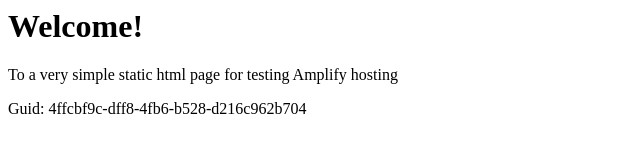
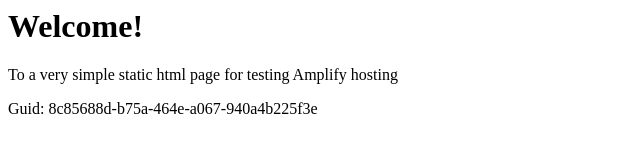
Before and after one commit to aws-aemilia-fra/Github-PR-Commit-Integration-Test-DoNotTouch-GitHubWebhookPushCanaryTest-v1-prod-eu-central-1, a website: page src/index.html in a window 1280 px wide. Shown: the full height of the page, 0-640 px from the left. Drawn offline with Linux system fonts and the light colour scheme.

Commit message:
commit from integ tests

```diff
--- a/src/index.html
+++ b/src/index.html
@@ -12,6 +12,6 @@
 <body>
     <h1>Welcome!</h1>
     <p>To a very simple static html page for testing Amplify hosting</p>
-    <p>Guid: 4ffcbf9c-dff8-4fb6-b528-d216c962b704</p></body>
+    <p>Guid: 8c85688d-b75a-464e-a067-940a4b225f3e</p></body>
 
 </html>
```
